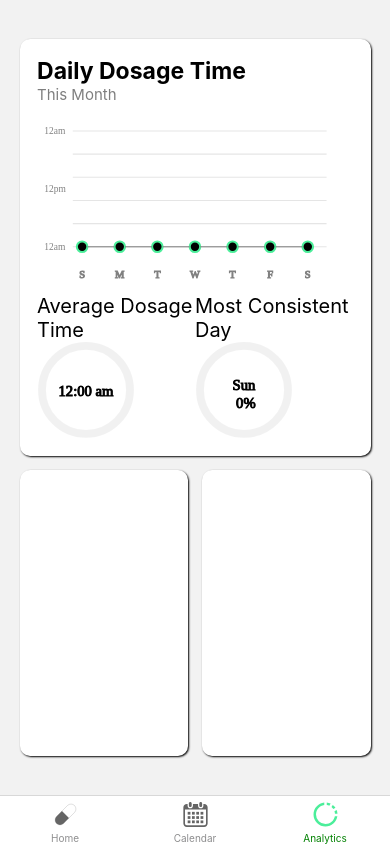
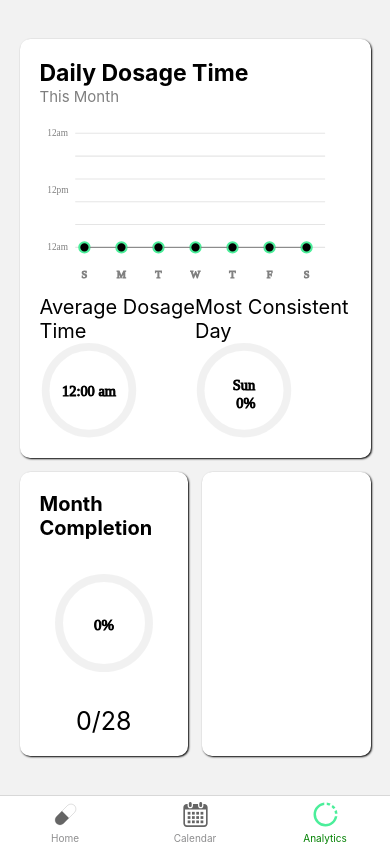
Before and after one commit to SamBehm/med-track, a React Native app: screen /Analytics in a window 390 px wide. Built offline with nearby package versions, Linux system fonts and the light colour scheme.

Commit message:
added month completion statistics to analytics screen

```diff
--- a/screens/AnalyticsScreen.js
+++ b/screens/AnalyticsScreen.js
@@ -30,7 +30,7 @@ class AnalyticsScreen extends Component {
         }
 
         render() {
-                let averageDosageTimesPerDay, averageDosageTime, averageDosageTimeString, dayConsistencies, maxConsistencyIndex;
+                let averageDosageTimesPerDay, averageDosageTime, averageDosageTimeString, dayConsistencies, maxConsistencyIndex, overallConsistency;
                 if (this.state.monthData) {
                         averageDosageTimesPerDay = averageTimeTakenPerDay(this.state.monthData, this.state.date);
                         let nonZeroCount = 0;
@@ -54,8 +54,8 @@ class AnalyticsScreen extends Component {
 
                         dayConsistencies = getDayConsistency(this.state.monthData, this.state.date);
                         maxConsistencyIndex = indexOfMax(dayConsistencies);
-                        console.log(dayNames[maxConsistencyIndex]);
 
+                        overallConsistency = dayConsistencies.reduce((sum, current) => sum + current) / 7;
                 }
 
 
@@ -116,7 +116,7 @@ class AnalyticsScreen extends Component {
                                                                 percent={maxConsistencyIndex == null ? 0 : dayConsistencies[maxConsistencyIndex]}
                                                                 text={maxConsistencyIndex == null || maxConsistencyIndex < 0
                                                                         ? '...'
-                                                                        : `${dayNames[maxConsistencyIndex].substring(0, 3)}\n ${dayConsistencies[maxConsistencyIndex] * 100}%`
+                                                                        : `${dayNames[maxConsistencyIndex].substring(0, 3)}\n ${Math.ceil(dayConsistencies[maxConsistencyIndex] * 100)}%`
                                                                 }
                                                                 showBackgroundCircle={true}
                                                                 transform={{ rotation: -90 }}
@@ -127,7 +127,29 @@ class AnalyticsScreen extends Component {
                                 </View>
                                 <View style={[styles.container, styles.horizontalContainer]}>
                                         <View style={[styles.container, styles.statContainer, { marginRight: "2%" }]}>
-
+                                                <Text style={{ fontWeight: "bold", fontSize: 20 }}>
+                                                        Month Completion
+                                                </Text>
+                                                <AnimatedPercentageCircle
+                                                        radius={45}
+                                                        containerStyle={{ flex: 4, alignItems: "center" }}
+                                                        strokeWidth={8}
+                                                        strokeColor={"#4bee9a"}
+                                                        fill={"white"}
+                                                        fillOpacity={"0"}
+                                                        percent={overallConsistency == null ? 0 : overallConsistency}
+                                                        text={overallConsistency == null ? "" : `${Math.ceil(overallConsistency * 100)}%`}
+                                                        showBackgroundCircle={true}
+                                                        transform={{ rotation: -90 }}
+                                                        fontSize={15}
+                                                />
+                                                <Text style={{ textAlign: "center", fontSize: 25 }}>
+                                                        {
+                                                                this.state.monthData
+                                                                        ? `${overallConsistency * this.state.monthData.length}/${this.state.monthData.length}`
+                                                                        : `...`
+                                                        }
+                                                </Text>
                                         </View>
                                         <View style={[styles.container, styles.statContainer, { marginLeft: "2%" }]}>
 
@@ -245,6 +267,7 @@ const styles = StyleSheet.create({
         },
         statContainer: {
                 borderRadius: 10,
+                padding: 20,
                 backgroundColor: "white",
                 shadowColor: "#000000",
                 shadowOpacity: 1,
```
